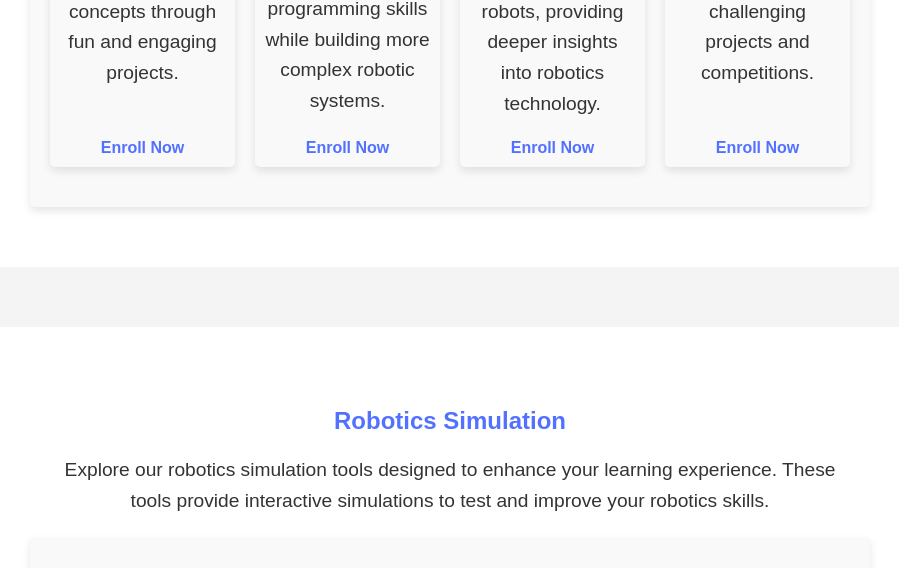
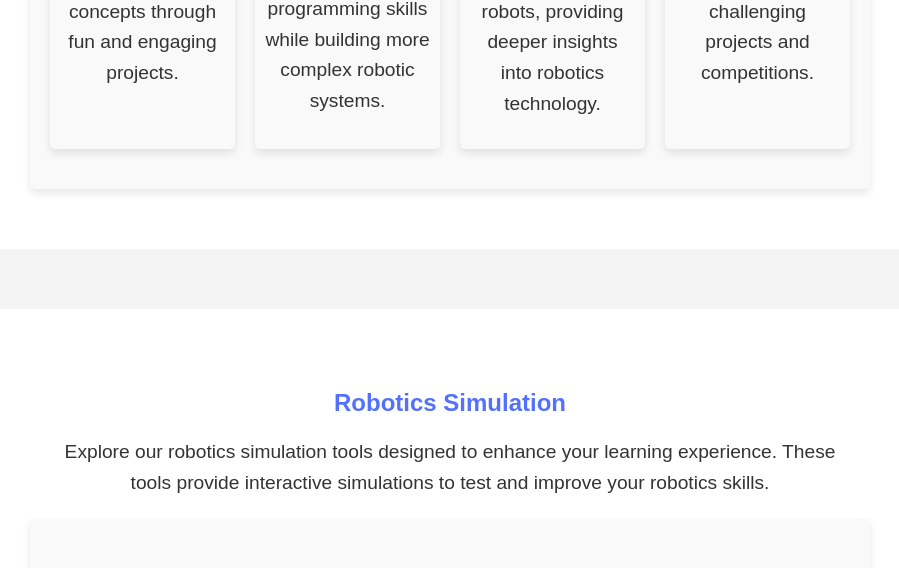
Before and after one commit to GeorgesHHaddad/codumate, a plain HTML site: page assets/Services/Robotics/robotics-courses.html in a window 1280 px wide. Shown: the part 894-1462 px from the top of the page, without its empty margins (190-1089 px from the left). Drawn offline with Linux system fonts and the light colour scheme; files that its build step writes are made by us from their sources; files whose address does not match are found by name.

Commit message:
Add files via upload

```diff
--- a/assets/Services/Robotics/robotics-courses.html
+++ b/assets/Services/Robotics/robotics-courses.html
@@ -50,28 +50,28 @@
                             <img src="images/robotics_for_kids/WeDo.png" alt="WeDo Lego">
                             <h4>1. WeDo Lego</h4>
                             <p>Learn to build and program robots using LEGO WeDo kits. This course introduces basic robotics and programming concepts through fun and engaging projects.</p>
-                            <a href="wedo-lego.html" class="show-more">Enroll Now</a>
+                            <!--<a href="wedo-lego.html" class="show-more">Enroll Now</a>-->
                         </div>
 
                         <div class="age-column">
                             <img src="images/robotics_for_kids/Scratch_WeDo2.png" alt="Scratch + WeDo 2.0">
                             <h4>2. Scratch + WeDo 2.0</h4>
                             <p>Combine Scratch programming with LEGO WeDo 2.0 to create interactive robots. This course enhances programming skills while building more complex robotic systems.</p>
-                            <a href="scratch-wedo2.html" class="show-more">Enroll Now</a>
+                            <!--<a href="scratch-wedo2.html" class="show-more">Enroll Now</a>-->
                         </div>
 
                         <div class="age-column">
                             <img src="images/robotics_for_kids/EV3.png" alt="EV3">
                             <h4>3. EV3</h4>
                             <p>Explore advanced robotics with LEGO Mindstorms EV3. This course covers building and programming sophisticated robots, providing deeper insights into robotics technology.</p>
-                            <a href="ev3.html" class="show-more">Enroll Now</a>
+                            <!--<a href="ev3.html" class="show-more">Enroll Now</a>-->
                         </div>
 
                         <div class="age-column">
                             <img src="images/robotics_for_kids/VEX.png" alt="VEX">
                             <h4>4. VEX</h4>
                             <p>Build and program robots using VEX kits. This course is designed to teach advanced robotics concepts and skills through challenging projects and competitions.</p>
-                            <a href="vex.html" class="show-more">Enroll Now</a>
+                            <!--<a href="vex.html" class="show-more">Enroll Now</a>-->
                         </div>
                     </div>
                 </div>
```
Also changed, not shown: assets/Services/Robotics/robotics-simulations.html (+2 -2 lines).
